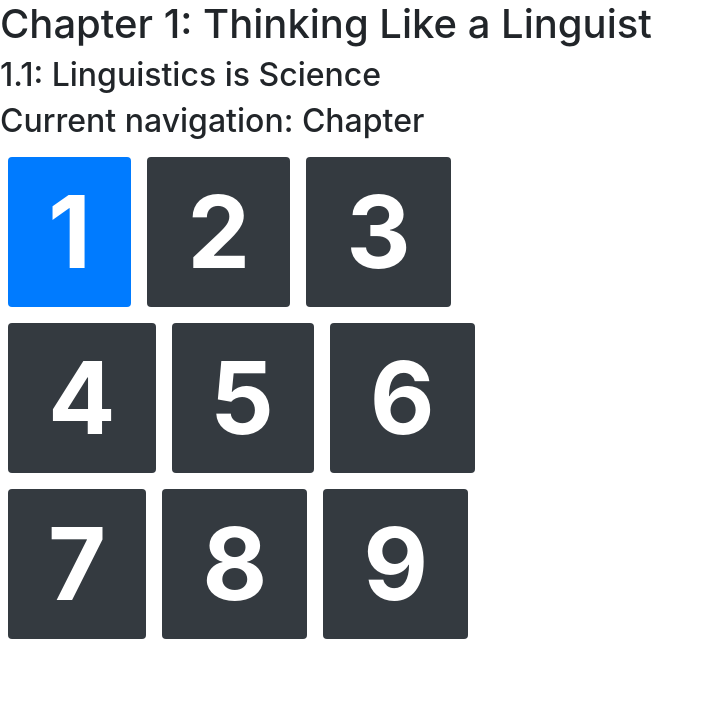
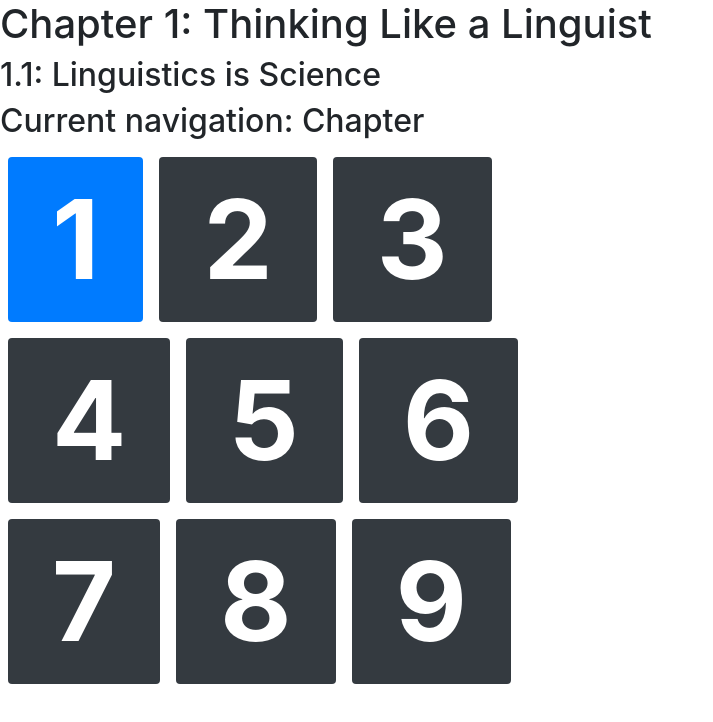
Before and after one commit to FrankSu1996/Textbook2Speech, a React (Create React App) app in the folder client/: page / in a window 1280 px wide. Shown: the top 722 px of the page, without its empty margins (0-713 px from the left). Built offline with nearby package versions, Linux system fonts and the light colour scheme.

Commit message:
updating table of contents graphics

```diff
--- a/client/src/components/table/table.jsx
+++ b/client/src/components/table/table.jsx
@@ -269,7 +269,6 @@ class Table extends Component {
       subChapterNumber: subChapterNumber - 1,
     });
   };
-
   render() {
     if (this.state.done) {
       return <Redirect to="/dashboard" />;
@@ -285,7 +284,6 @@ class Table extends Component {
       navigation = 'Chapter';
       curNum = this.state.chapterNumber;
     }
-
     return (
       <div>
       <h1>{chapter} </h1>
--- a/client/src/components/table/tableComponents.jsx
+++ b/client/src/components/table/tableComponents.jsx
@@ -2,16 +2,15 @@ import React, { Component } from "react";
 
 class TC extends Component {
     state = {
-        num: this.props.num,
-        colour: this.props.colour
+        num: this.props.num
     };
 
     styles = {
-        fontSize: 100
+        fontSize: 110
     };
     render () {
         let colour;
-        if (this.state.colour == 0){
+        if (this.props.colour == 0){
             colour = "badge badge-primary m-2"
         }
         else {
@@ -19,7 +18,7 @@ class TC extends Component {
         }
         return (
             <div>
-                <span style = {this.styles} className={colour}> {this.state.num}</span>
+                <span style = {this.styles} className={colour}> {this.props.num}</span>
             </div>
         );
     }
```
